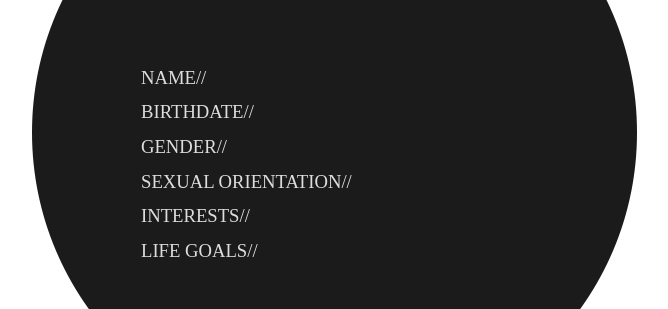
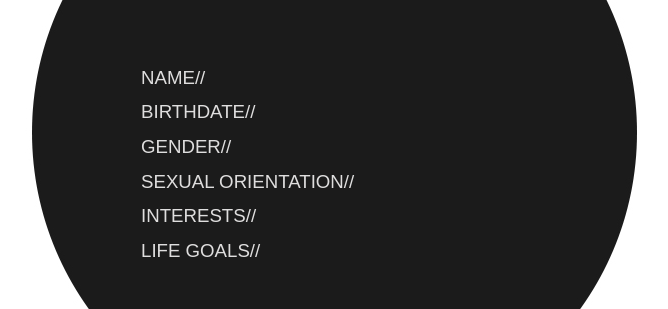
Before and after one commit to theresa-cy-ngo/BlindSpot, a website: page public/list.html in a window 1280 px wide. Shown: the part 269-578 px from the top of the page, without its empty margins (307-975 px from the left). Drawn offline with Linux system fonts and the light colour scheme.

Commit message:
changed main page

```diff
--- a/public/list.html
+++ b/public/list.html
@@ -24,7 +24,7 @@
 
 p {
   font-size: 14pt;
-  font-family: "Color Plate Light";
+  font-family: Copperplate, "Copperplate Gothic Light", fantasy;
   color: #dfdede;
   padding-top: 0px;
   line-height: 16px;
```
